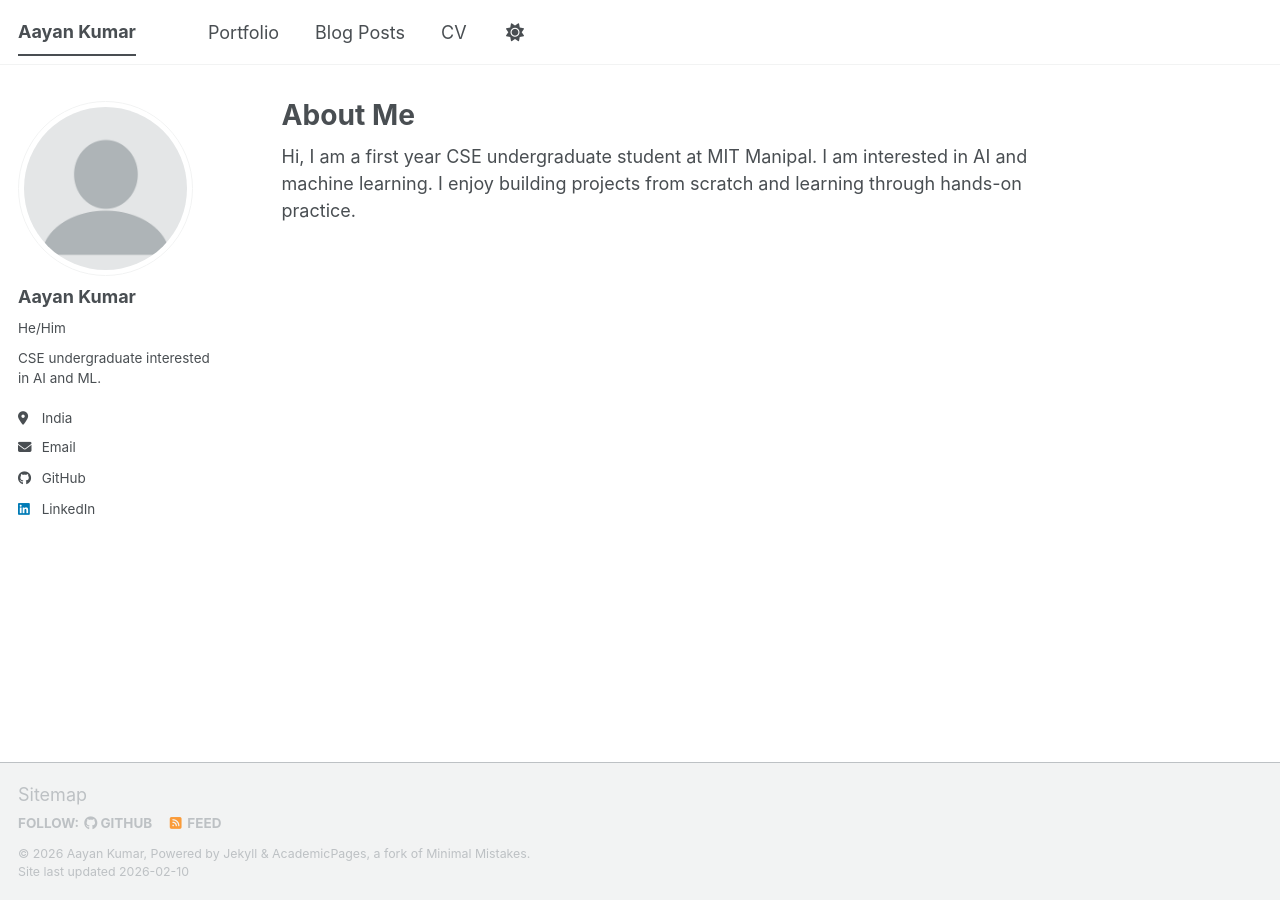
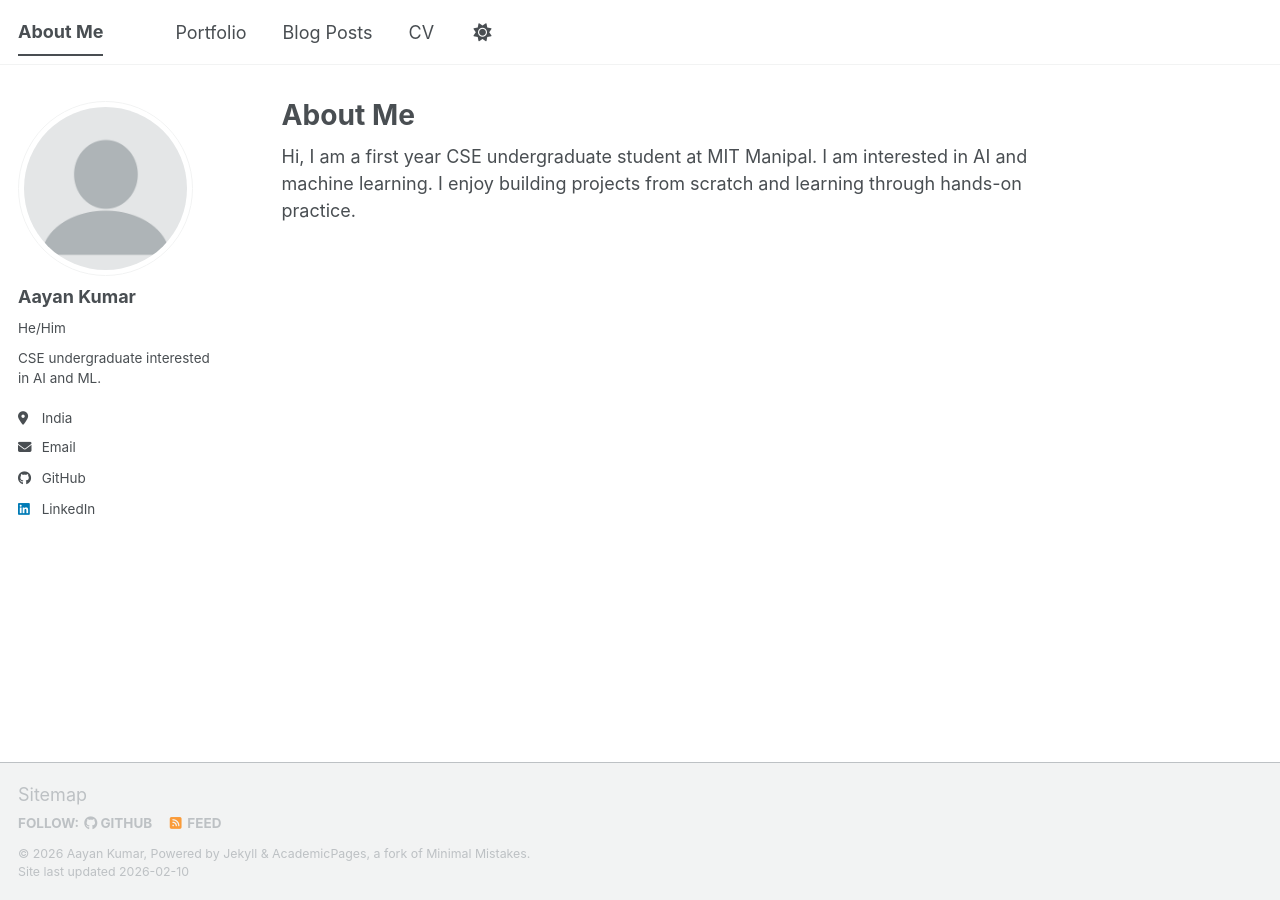
Before and after one commit to Aayan-Kumar/Aayan-Kumar.github.io, a Jekyll site: the page built from _pages/about.md, in a window 1280 px wide. Built offline with Jekyll 4.4.1, drawn with Linux system fonts in a browser that asks for light colours; a script bundle is joined from its source files by our own code; library files that are not in the unit come from our copies.

Commit message:
Update _config.yml

```diff
--- a/_config.yml
+++ b/_config.yml
@@ -9,7 +9,7 @@
 # Basic Site Settings
 locale                   : "en-US"
 site_theme               : "default" # The available themes options are "default", "air", "sunrise", "mint", "dirt" and "contrast"
-title                    : "Aayan Kumar"
+title                    : "About Me"
 title_separator          : "-"
 name                     : &name "Aayan Kumar"
 description              : &description "CSE Undergraduate | AI & Systems Enthusiast"   # Update this with a general description of your site, this is the default if not overridden by a page
```
